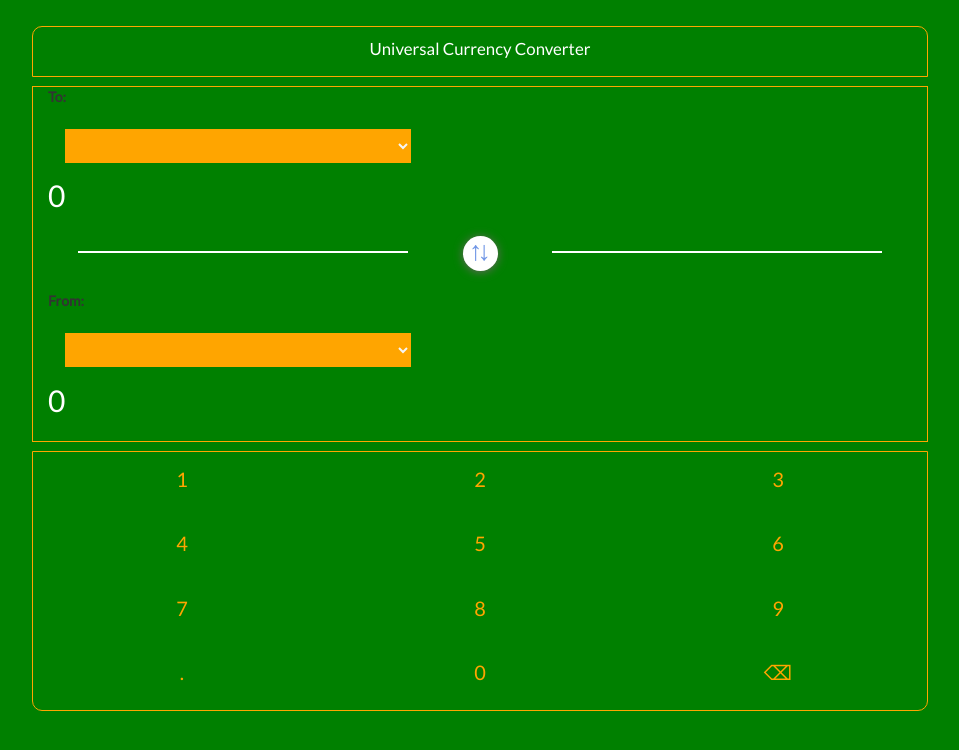
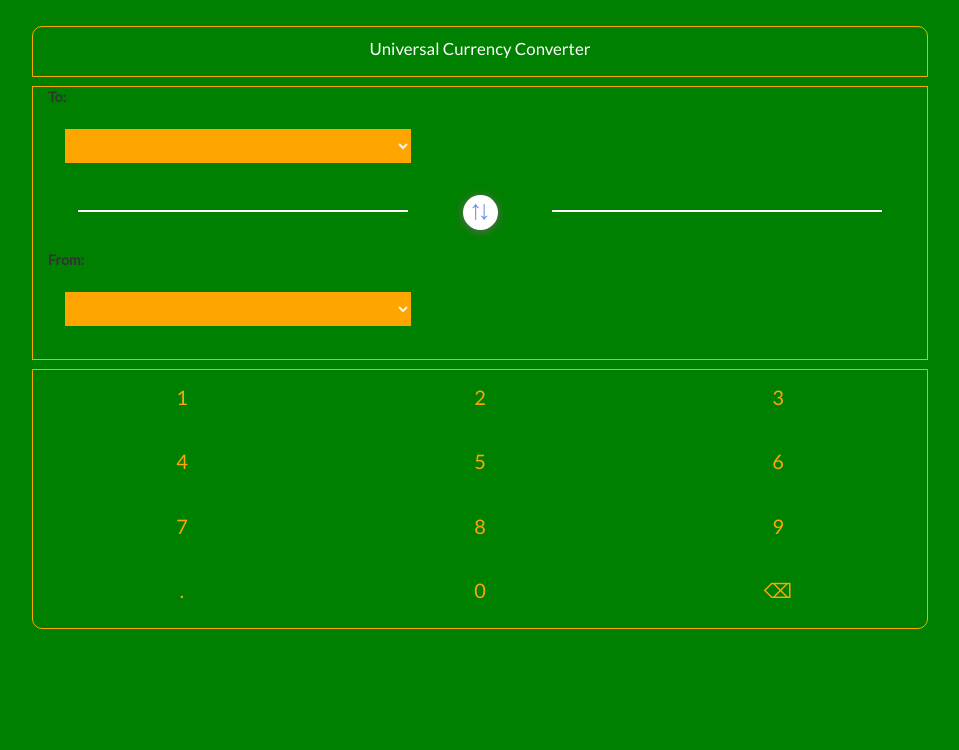
Before and after one commit to abugi/universal_currency_converter, a website: page index.html in a window 1280 px wide. Shown: the whole page, without its empty margins (160-1119 px from the left). Drawn offline with Linux system fonts and the light colour scheme.

Commit message:
Final commit

```diff
--- a/index.html
+++ b/index.html
@@ -21,7 +21,7 @@
                     <select name="currencies" class="form-control currency-list" id="convert--to">
                     </select>
                     <div class="convert conversion__container--display">
-                        <span class="converter__currency-display converted" data-num-value="0">0</span>
+                        <span class="converter__currency-display converted" data-num-value="0"></span>
                     </div>
                 </div>
                 <div class="col-xs-12 toggle-currency text-center">
@@ -34,7 +34,7 @@
                     <select name="currencies" class="form-control currency-list" id="convert--from">
                     </select>
                     <div class="convert conversion__container--display">
-                        <span class="converter__currency-display amount">0</span>
+                        <span class="converter__currency-display amount"></span>
                     </div>
                 </div>
         </div>
```
